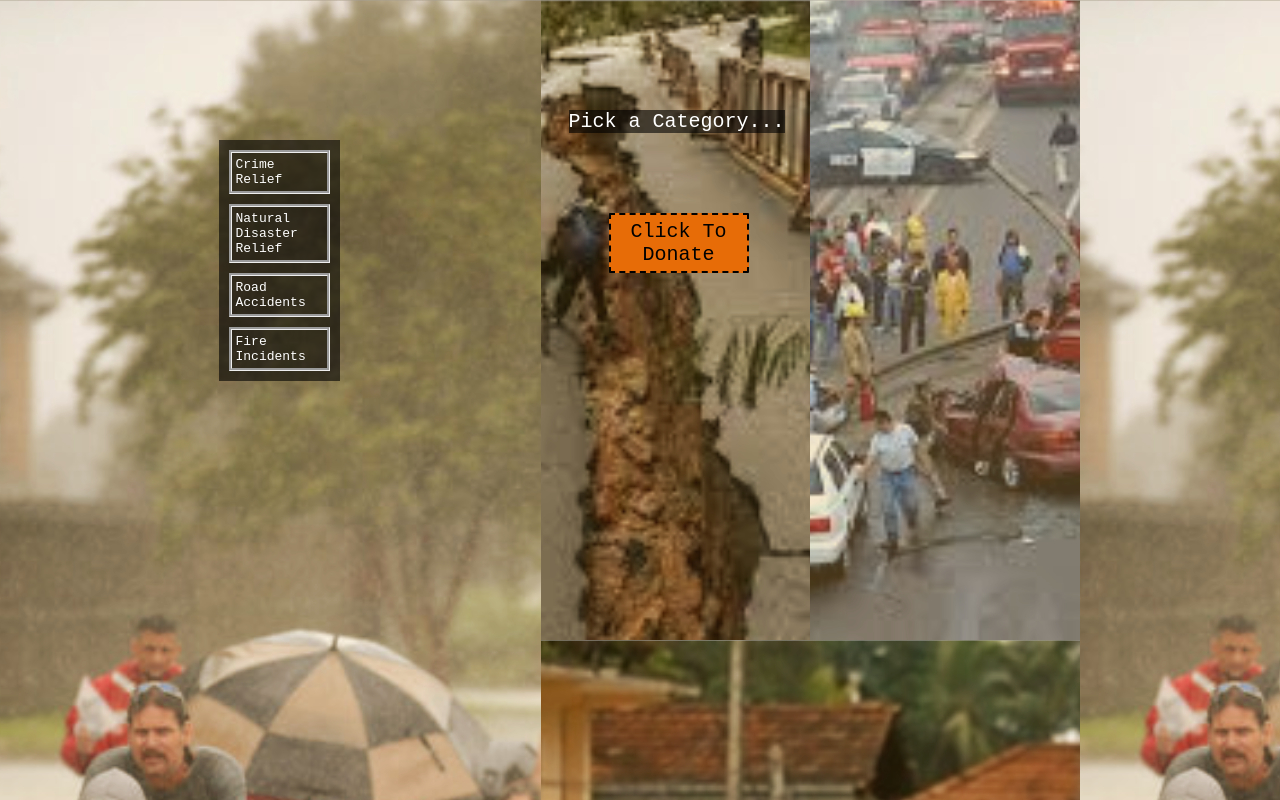
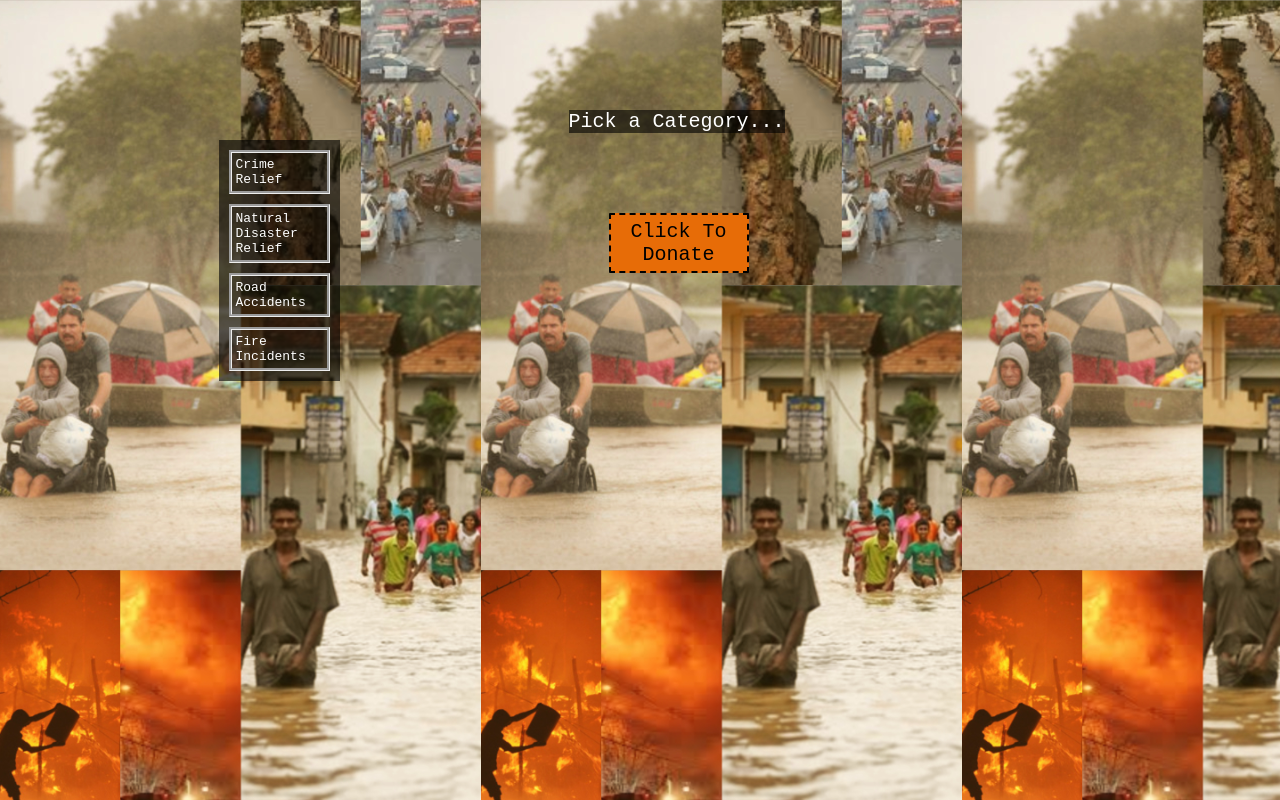
Before and after one commit to vibhorg16799/savetheirsouls, a plain HTML site: page index.html in a window 1280 px wide. Drawn offline with nearby package versions, Linux system fonts and the light colour scheme.

Commit message:
website6 change

```diff
--- a/payment-form.css
+++ b/payment-form.css
@@ -1,13 +1,16 @@
+
   body {
     color: white;
     background-color: #101010;
     background-image: url("iphone post.jpg");
+    background-size: 481px;
     font-family: monospace, fantasy,'Helvetica Neue', Arial, sans-serif;
     width: fit-content;
   }
   @-ms-viewport {
     width: device-width ;
   }
+
   h1 {
       margin: 0;
       margin-bottom: 2px;
```
Lines whose indentation alone changed are shown as unchanged.
